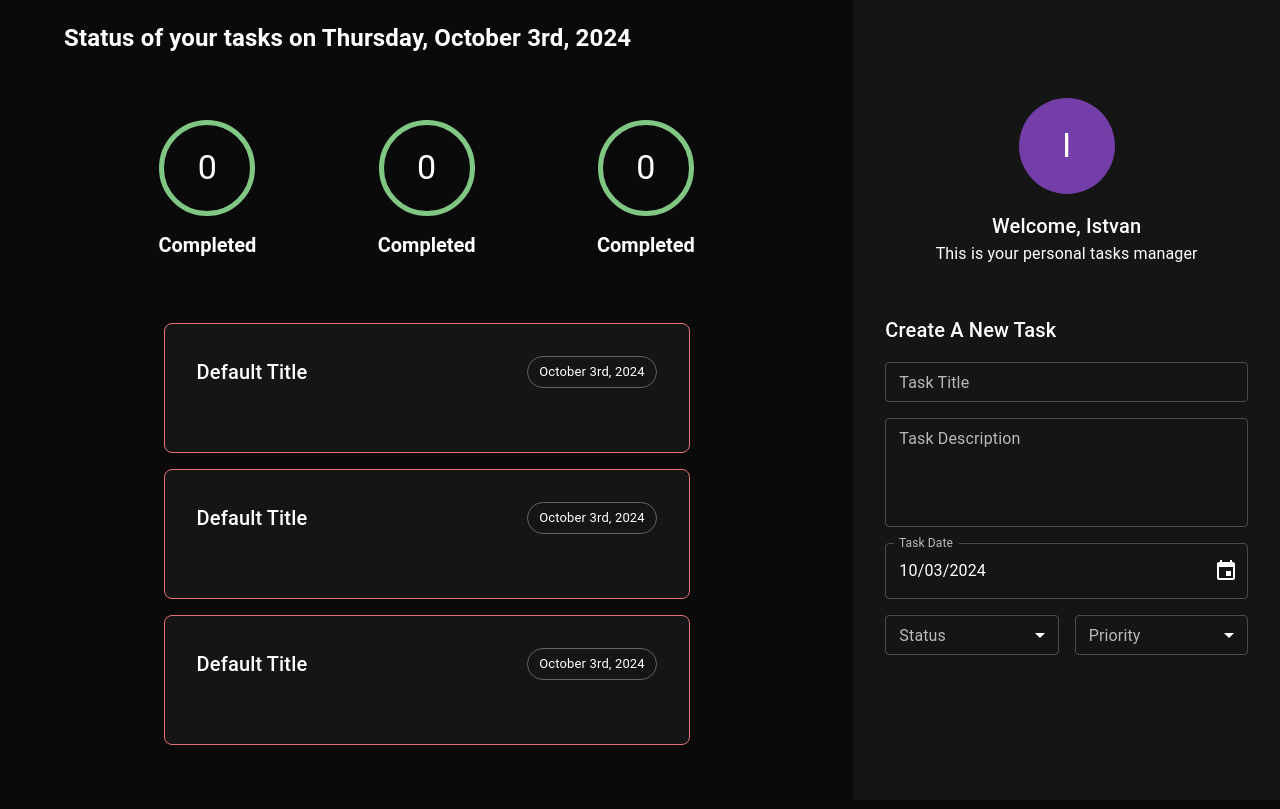
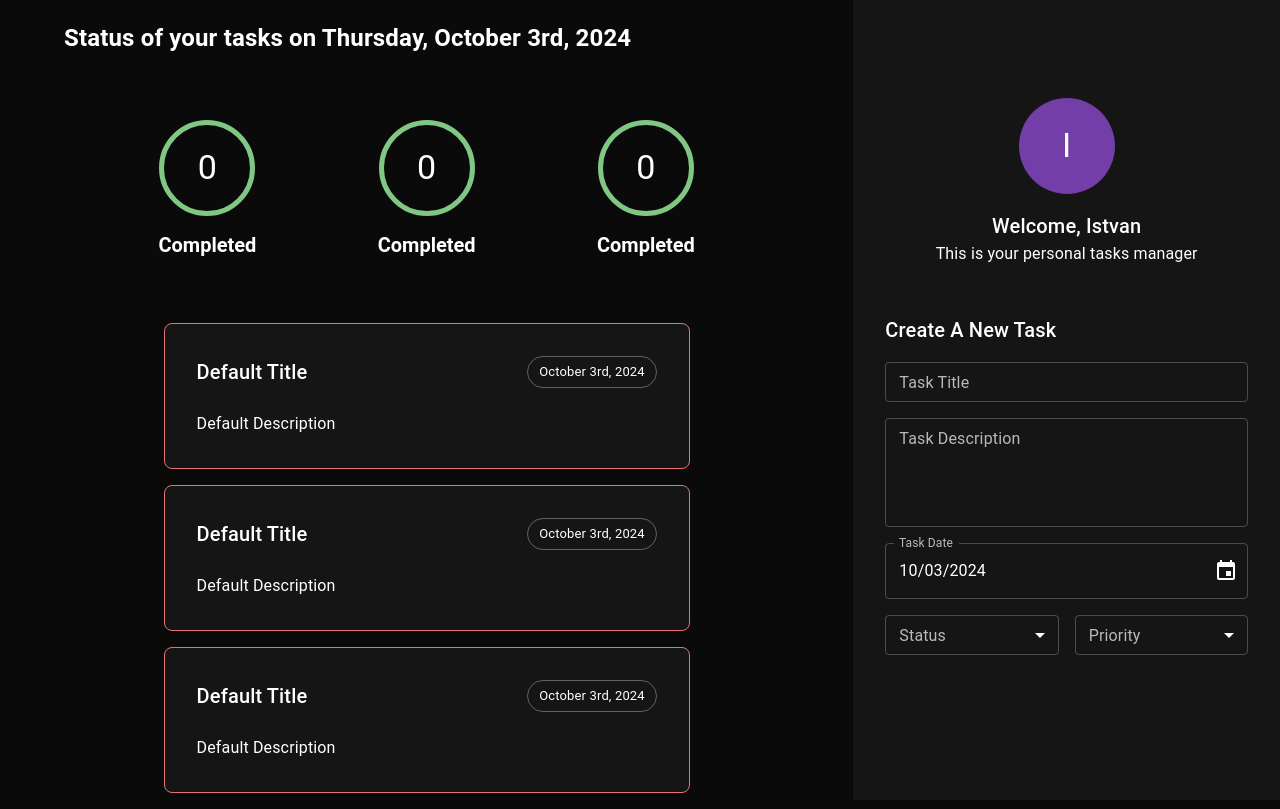
Before and after one commit to stevebiczyk/ts-react-todo-app, a React (Create React App) app: page / in a window 1280 px wide. Built offline with nearby package versions, Linux system fonts and the light colour scheme.

Commit message:
added TaskDescription component

```diff
--- /dev/null
+++ b/src/components/task/_taskDescription.tsx
@@ -0,0 +1,20 @@
+import React, {FC, ReactElement} from "react";
+import { Box, Typography } from "@mui/material";
+import { ITaskDescription } from "./interfaces/ITaskeDescription";
+import PropTypes from "prop-types";
+
+export const TaskDescription: FC<ITaskDescription> = (props): ReactElement => {
+    //destructuring the props
+    const { description = "Default Description" } = props;
+    return (
+    <Box>
+        <Typography>
+            {description}
+        </Typography>
+    </Box>
+    );
+};
+
+TaskDescription.propTypes = {
+    description: PropTypes.string,
+};
--- a/src/components/task/_taskHeader.tsx
+++ b/src/components/task/_taskHeader.tsx
@@ -1,8 +1,8 @@
 import React, { FC, ReactElement} from "react";
 import { Box, Chip, Typography } from "@mui/material";
 import { ITaskHeader } from "./interfaces/ITaskHeader";
-import format from "date-fns/format";
-import { PropTypes } from "prop-types";
+import { format } from 'date-fns';
+import PropTypes from "prop-types";
 
 export const TaskHeader: FC<ITaskHeader> = (props): ReactElement => {
     //destructuring the props
@@ -12,8 +12,7 @@ export const TaskHeader: FC<ITaskHeader> = (props): ReactElement => {
         display="flex"
         width="100%"
         justifyContent="space-between"
-        alignItems="center"
-        mb={4}
+        mb={3}
         >
             <Box>
                 <Typography variant="h6">{title}</Typography>
--- /dev/null
+++ b/src/components/task/interfaces/ITaskeDescription.ts
@@ -0,0 +1,3 @@
+export interface ITaskDescription {
+  description?: string;
+}
--- a/src/components/task/task.tsx
+++ b/src/components/task/task.tsx
@@ -1,6 +1,7 @@
 import React, { FC, ReactElement} from 'react';
 import { Box } from '@mui/material';
 import { TaskHeader } from './_taskHeader';
+import { TaskDescription } from './_taskDescription';
 
 export const Task: FC = (props): ReactElement => {
     return (
@@ -20,7 +21,7 @@ export const Task: FC = (props): ReactElement => {
     }}
     >
         <TaskHeader />
-        {/* Task Description */}
+        <TaskDescription />
         {/* Task Footer */}
     </Box>
     )
```
